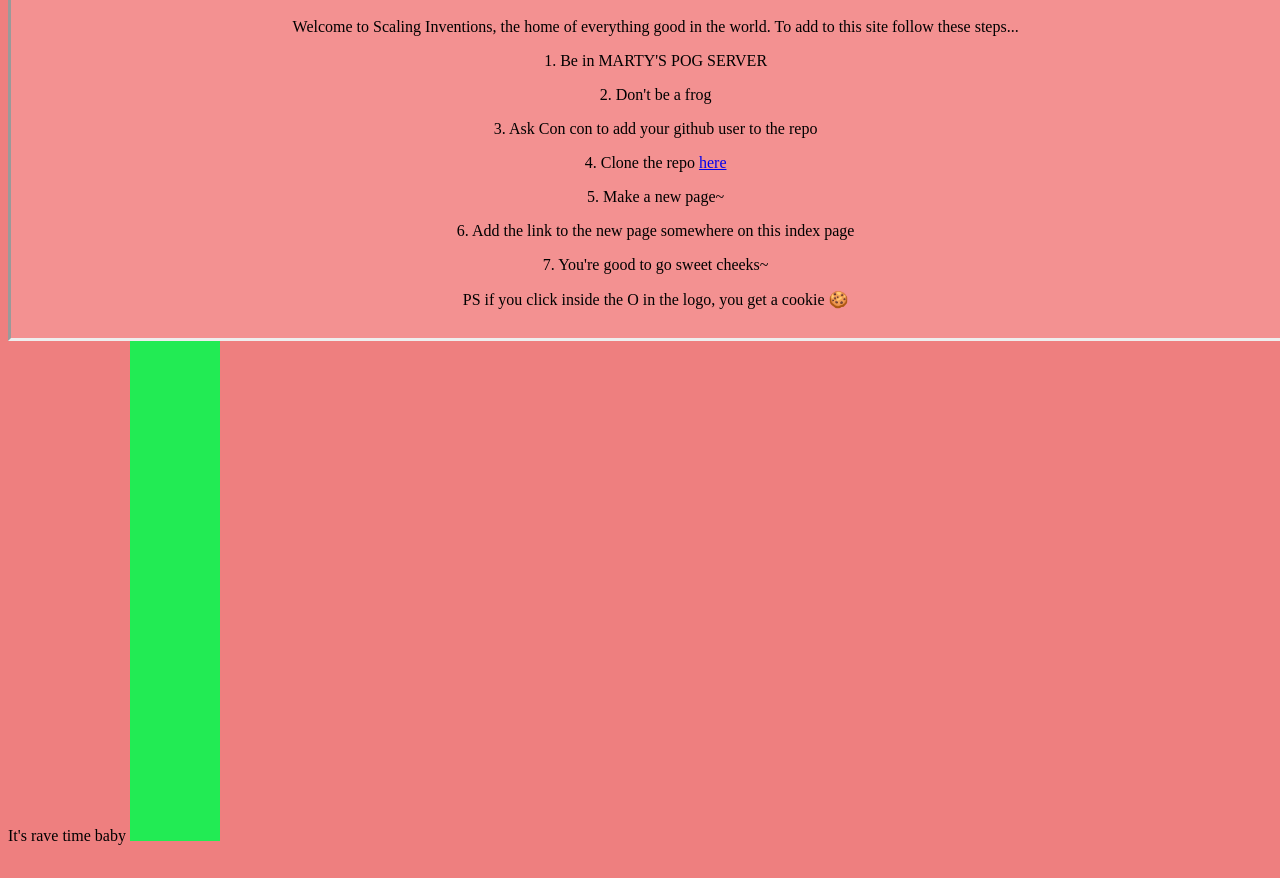
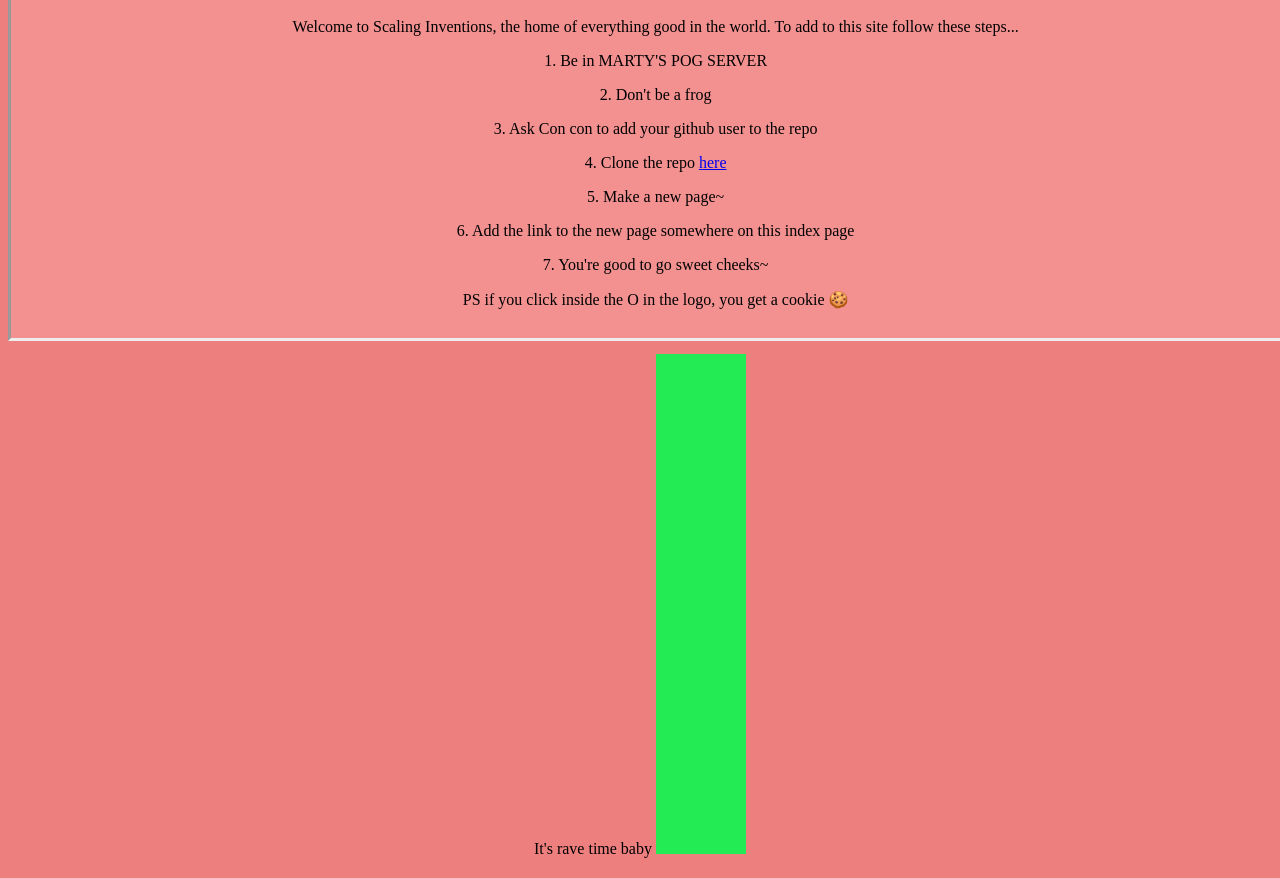
Before and after one commit to Conor-McDonagh-Rollo/scaling-invention-cccp, a plain HTML site: page index.html in a window 1280 px wide. Shown: the part 197-1075 px from the top of the page. Before the commit the page ends 1050 px from the top, so only its background shows below. Drawn offline with Linux system fonts and the light colour scheme.

Commit message:
Update index.css

```diff
--- a/css/index.css
+++ b/css/index.css
@@ -11,6 +11,11 @@ body {
 
 #main p {
     text-align: center;
+}
+
+#rave-div{
+    text-align: center;
+    padding: 1%;
 }
 
 @media only screen {
```
